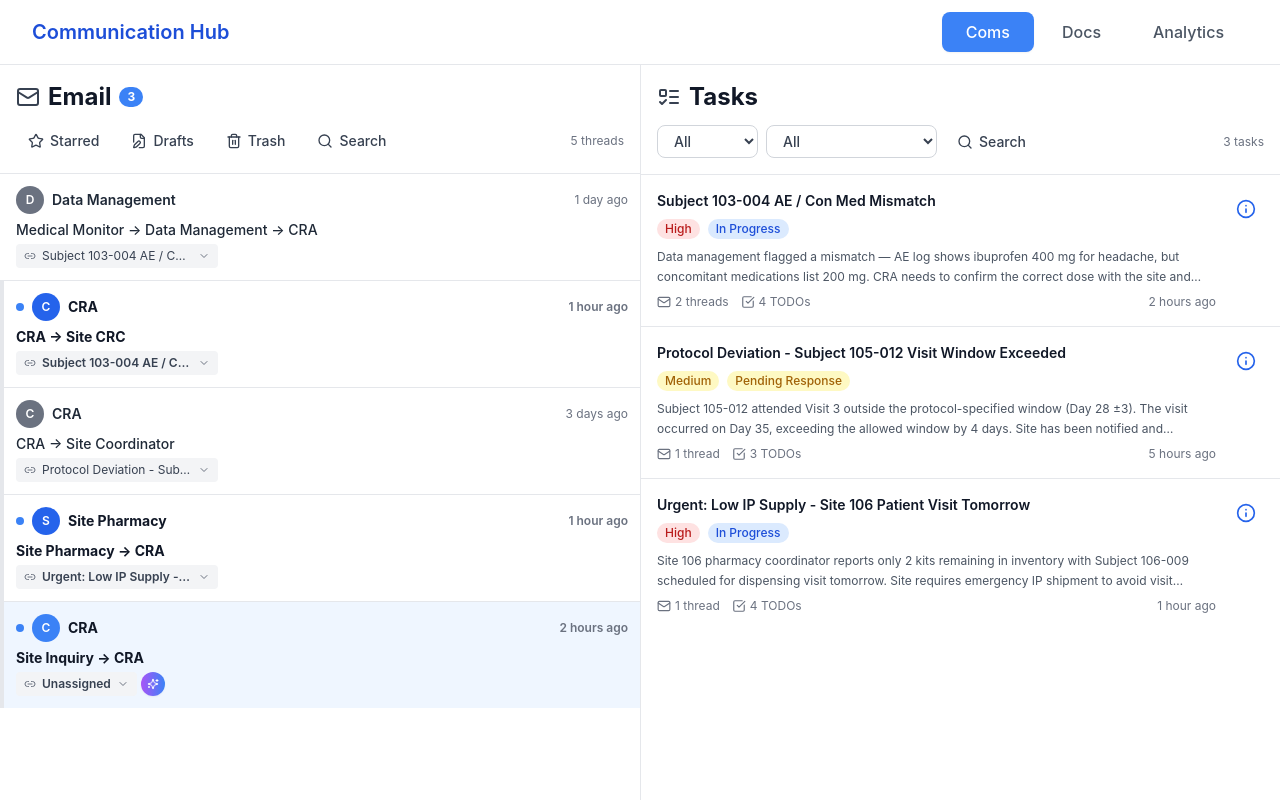
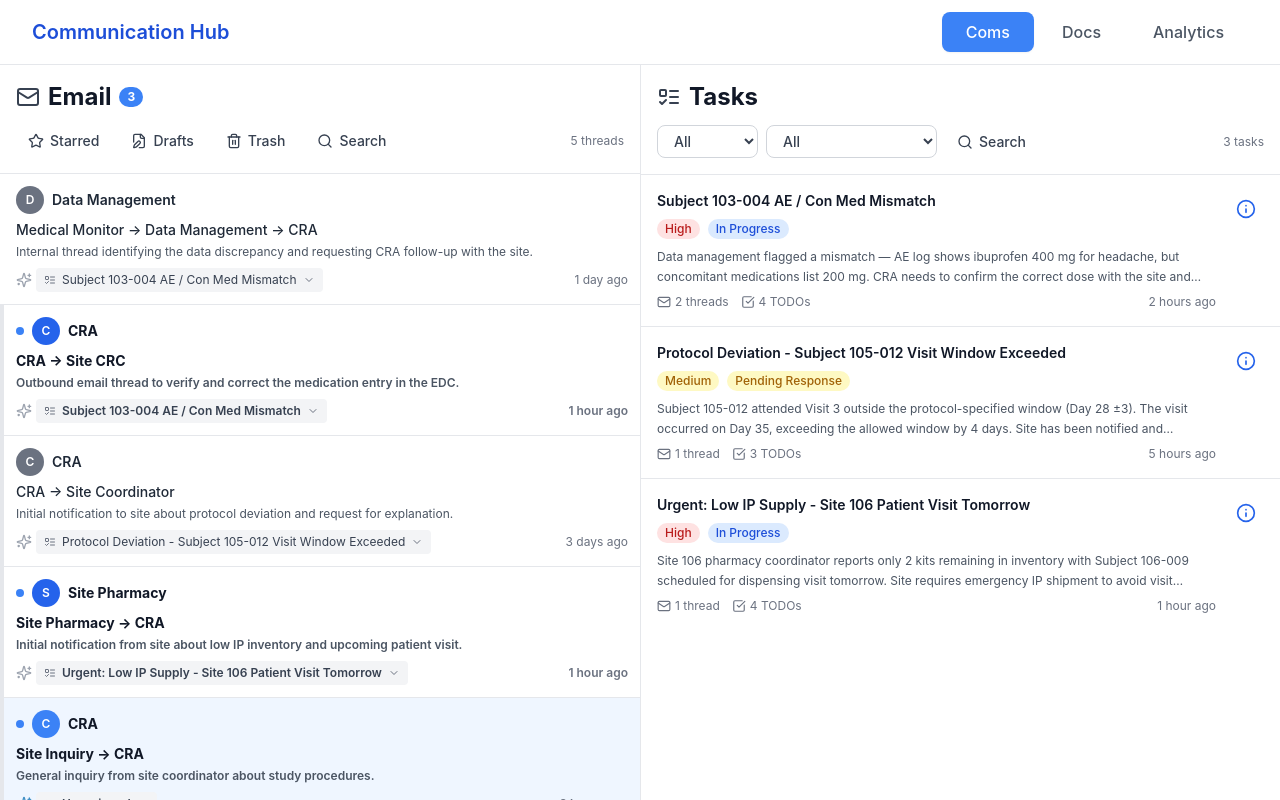
Before and after one commit to Greenwood-Technologies-Org/makora-bio-website, a React (Vite) app: page /demo in a window 1280 px wide. Built offline with nearby package versions, Linux system fonts and the light colour scheme.

Commit message:
add new AI icon

```diff
--- a/src/components/demo/Coms.jsx
+++ b/src/components/demo/Coms.jsx
@@ -1197,7 +1197,7 @@ function Coms() {
                             : "border-transparent hover:bg-gray-50"
                         } ${!thread.isRead ? "font-semibold" : ""}`}
                       >
-                        {/* Header: Sender + Time */}
+                        {/* Header: Sender */}
                         <div className="flex items-baseline justify-between mb-1.5 gap-2">
                           <div className="flex items-center gap-2 min-w-0 flex-1">
                             {/* Unread indicator dot */}
@@ -1231,10 +1231,6 @@ function Coms() {
                               {lastMessage?.from || "Unknown"}
                             </span>
                           </div>
-                          {/* Timestamp */}
-                          <span className="text-xs text-gray-500 whitespace-nowrap flex-shrink-0">
-                            {lastMessage?.timestamp || "N/A"}
-                          </span>
                         </div>
 
                         {/* Subject */}
@@ -1250,53 +1246,74 @@ function Coms() {
                           {thread.name}
                         </h3>
 
-                        {/* Associated Task with Assignment Dropdown and AI Assist */}
+                        {/* Description */}
+                        <p className="text-xs text-gray-600 mb-2 truncate">
+                          {thread.description}
+                        </p>
+
+                        {/* Associated Task with Assignment Dropdown and Timestamp */}
                         <div className="relative">
-                          <div className="flex items-center gap-1">
-                            <button
-                              onClick={(e) => {
-                                e.stopPropagation();
-                                setActiveThreadDropdown(
-                                  activeThreadDropdown === thread.threadKey
-                                    ? null
-                                    : thread.threadKey
-                                );
-                              }}
-                              className="flex items-center gap-1.5 px-2 py-1 bg-gray-100 hover:bg-gray-200 rounded text-xs transition-colors"
-                            >
-                              <Link2 className="w-3 h-3 text-gray-500 flex-shrink-0" />
-                              <span className="text-gray-700 truncate max-w-[150px]">
-                                {thread.problemSubject}
-                              </span>
-                              <ChevronDown className={`w-3 h-3 text-gray-500 flex-shrink-0 transition-transform ${
-                                  activeThreadDropdown === thread.threadKey
-                                    ? "rotate-180"
-                                    : ""
-                                }`} />
-                            </button>
-
-                            {/* AI Assist Button - Only show for unassigned threads */}
-                            {!thread.problemId && (
+                          <div className="flex items-center justify-between gap-2">
+                            <div className="flex items-center gap-1 flex-1 min-w-0">
+                              {/* AI Assist Sparkles Icon */}
                               <button
                                 onClick={(e) => {
                                   e.stopPropagation();
-                                  handleAiAssist(thread);
+                                  if (!thread.problemId) {
+                                    handleAiAssist(thread);
+                                  }
                                 }}
-                                disabled={aiAssistLoading === thread.id}
-                                className="w-6 h-6 rounded-full bg-gradient-to-r from-purple-500 to-blue-500 hover:from-purple-600 hover:to-blue-600 disabled:from-gray-400 disabled:to-gray-500 text-white transition-all duration-200 shadow-sm hover:shadow-md disabled:cursor-not-allowed flex items-center justify-center flex-shrink-0"
+                                disabled={!!thread.problemId || aiAssistLoading === thread.id}
+                                className={`flex-shrink-0 transition-colors ${
+                                  thread.problemId
+                                    ? 'cursor-not-allowed'
+                                    : 'cursor-pointer hover:opacity-80'
+                                }`}
                                 title={
                                   aiAssistLoading === thread.id
                                     ? "Analyzing..."
-                                    : "AI Assist"
+                                    : thread.problemId
+                                    ? "Task already assigned"
+                                    : "AI Task Recommendation"
                                 }
                               >
                                 {aiAssistLoading === thread.id ? (
-                                  <Loader2 className="h-3 w-3 animate-spin" />
+                                  <Loader2 className="h-4 w-4 animate-spin" style={{ color: '#4190C5' }} />
                                 ) : (
-                                  <Sparkles className="w-3 h-3" />
+                                  <Sparkles
+                                    className="w-4 h-4"
+                                    style={{ color: thread.problemId ? '#9CA3AF' : '#4190C5' }}
+                                  />
                                 )}
                               </button>
-                            )}
+
+                              <button
+                                onClick={(e) => {
+                                  e.stopPropagation();
+                                  setActiveThreadDropdown(
+                                    activeThreadDropdown === thread.threadKey
+                                      ? null
+                                      : thread.threadKey
+                                  );
+                                }}
+                                className="flex items-center gap-1.5 px-2 py-1 bg-gray-100 hover:bg-gray-200 rounded text-xs transition-colors min-w-0"
+                              >
+                                <ListTodo className="w-3 h-3 text-gray-500 flex-shrink-0" />
+                                <span className="text-gray-700 truncate max-w-[450px]">
+                                  {thread.problemSubject}
+                                </span>
+                                <ChevronDown className={`w-3 h-3 text-gray-500 flex-shrink-0 transition-transform ${
+                                    activeThreadDropdown === thread.threadKey
+                                      ? "rotate-180"
+                                      : ""
+                                  }`} />
+                              </button>
+                            </div>
+
+                            {/* Timestamp */}
+                            <span className="text-xs text-gray-500 whitespace-nowrap flex-shrink-0">
+                              {lastMessage?.timestamp || "N/A"}
+                            </span>
                           </div>
 
                           {/* Assignment Dropdown */}
```
